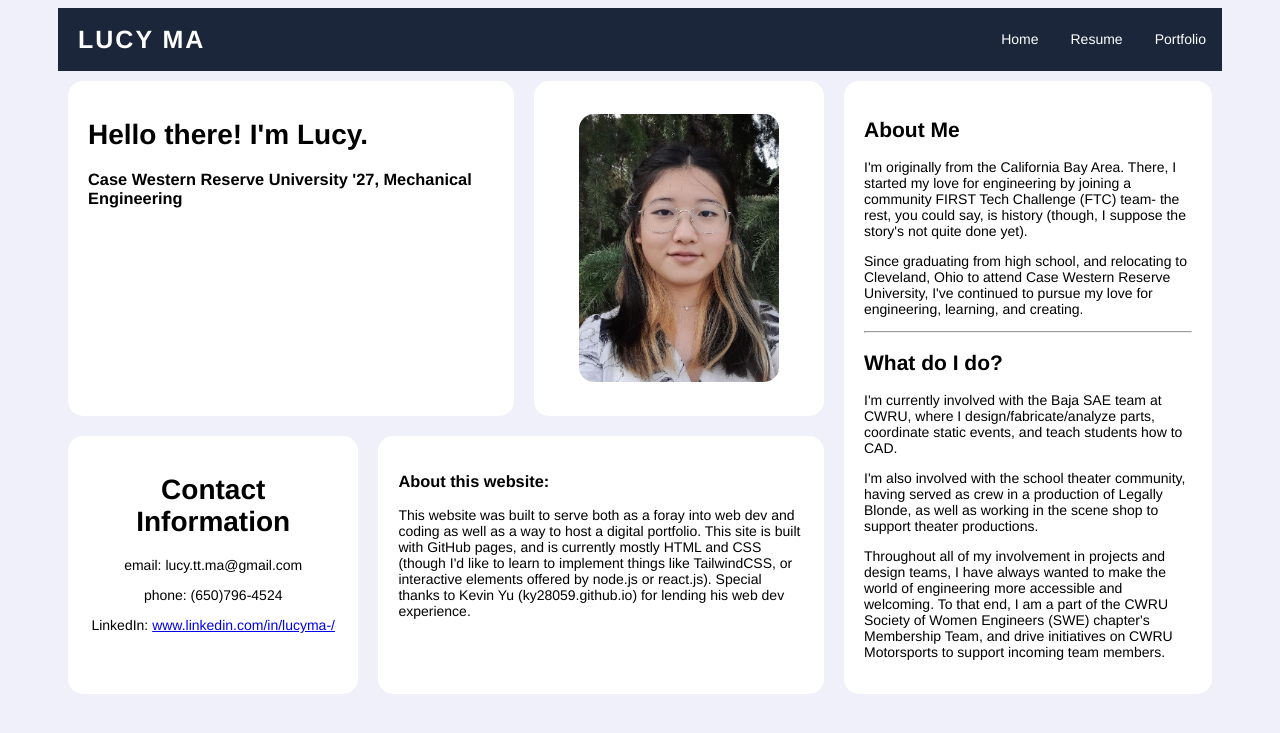
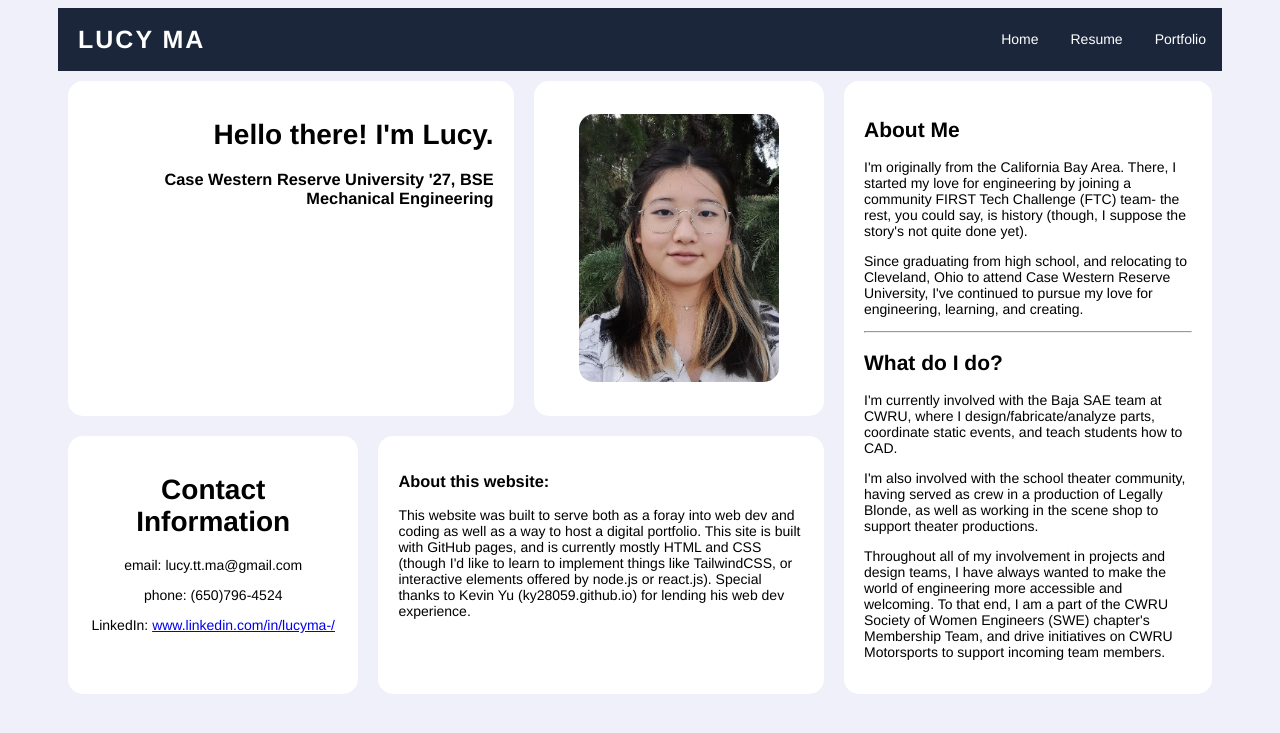
Before and after one commit to lucyttma/lucyttma.github.io, a Jekyll site: the page built from index.html, in a window 1280 px wide. Shown: the top 733 px of the page. Built offline with Jekyll 4.4.1, drawn with Linux system fonts in a browser that asks for light colours.

Commit message:
Update index.html

```diff
--- a/index.html
+++ b/index.html
@@ -5,8 +5,8 @@ title: Home
 <div class="home_wrapper_left">
   <div class="home_wrapper_top">
     <div class="div-hcard">
-      <h1> Hello there! I'm Lucy. </h1>
-      <h3> Case Western Reserve University '27, Mechanical Engineering </h3>
+      <h1 align="right" font-size="40px"> Hello there! I'm Lucy. </h1>
+      <h3 align="right" font-size="20px"> Case Western Reserve University '27, BSE Mechanical Engineering </h3>
     </div>
 
     <div class="div-hcard" style="display: grid;">
```
